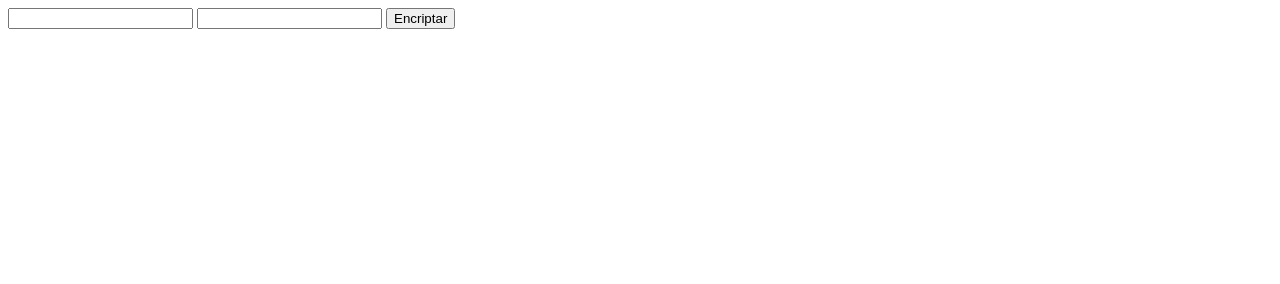
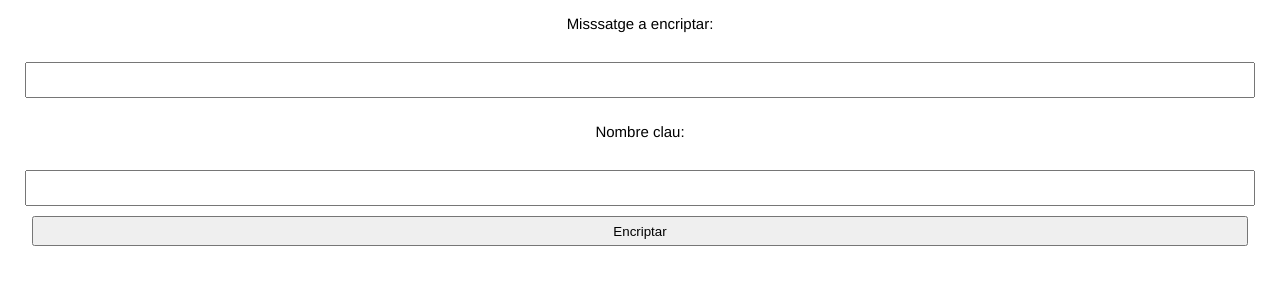
Before and after one commit to josepjorda/Criptografia, a plain HTML site: page index.html in a window 1280 px wide. Drawn offline with Linux system fonts and the light colour scheme.

Commit message:
Update index.html

```diff
--- a/index.html
+++ b/index.html
@@ -1,15 +1,52 @@
 <!DOCTYPE html>
 <html>
 <head>
-	<title></title>
+	<title>Sistema d'encriptació J-A</title>
+	<style type="text/css">
+		body {
+			margin: 0;
+			padding: 0;
+		}
+		input {
+			width: 95%;
+			height: 30px;
+			border: 0.5;
+			font-family: Helvetica, sans-serif;
+			font-size: 25px;
+			margin-top: 15px;
+			margin-bottom: 10px;
+			padding-left: 5px;
+			padding-right: 5px;
+
+		}
+		button {
+			width: 95%;
+			height: 30px;
+
+		}
+		.info {
+			font-family: Helvetica, sans-serif;
+			font-size: 15px;
+		}
+		.final {
+			font-family: Helvetica, sans-serif;
+			font-size: 25px;
+			font-weight: 500;
+
+		}
+
+	</style>
 </head>
 <body>
-
+<center>
+	<p class="info">Misssatge a encriptar:</p>
 	<input type="text" name="entrada" id="in">
+	<p class="info">Nombre clau:</p>
 	<input type="text" name="numero" id="num">
 	<button onclick="Encriptar()">Encriptar</button>
 
-<p id="out"></p>
+<p id="out" class="final"></p>
+</center>
 <script type="text/javascript">
 	function Encriptar() {
 		var t_in = document.getElementById("in").value;
```
